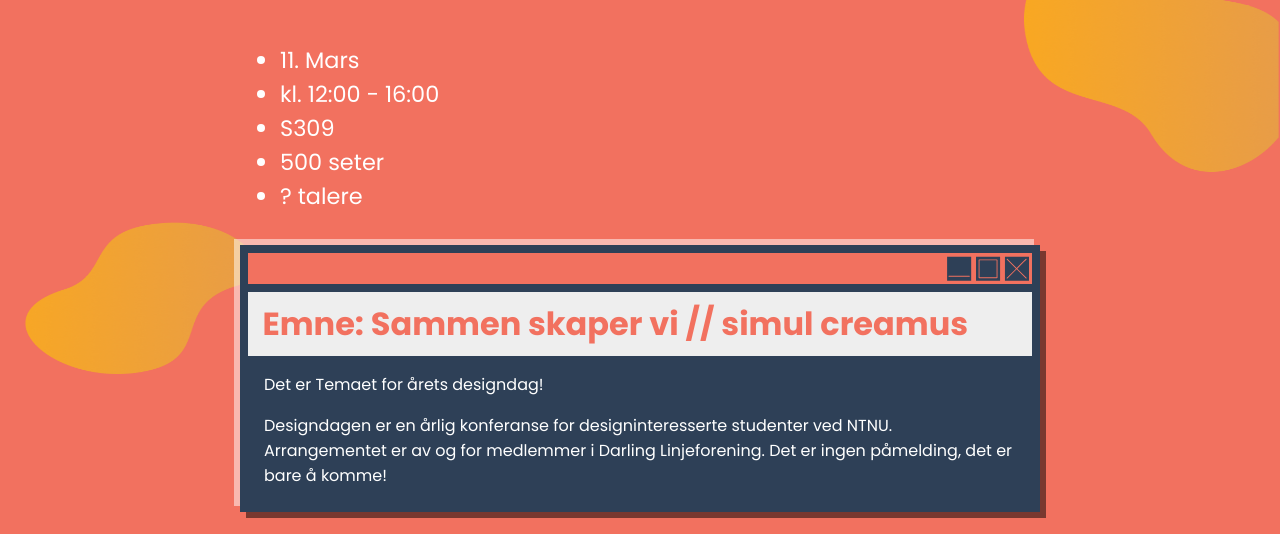
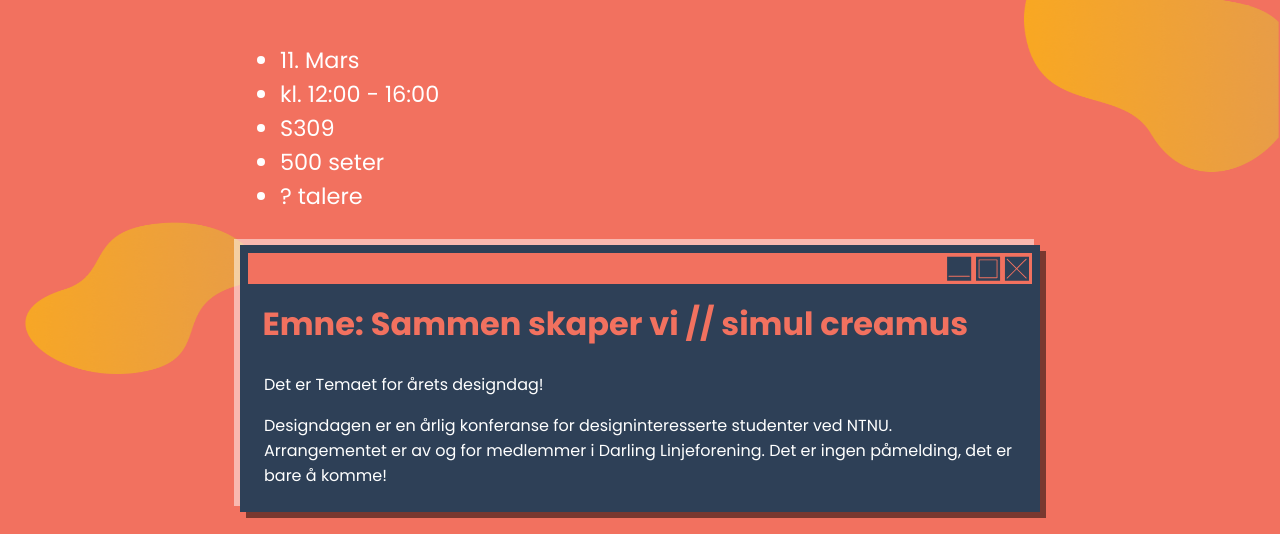
Before and after one commit to darling-linjeforening/Designdagen, a website: page index.html in a window 1280 px wide. Shown: the part 266-800 px from the top of the page. Drawn offline with Linux system fonts and the light colour scheme.

Commit message:
Update styles.css

```diff
--- a/css/styles.css
+++ b/css/styles.css
@@ -67,7 +67,7 @@ h1, h3{
 
 h1{
     font-size: 2rem;
-    background-color: none;
+    background-color: #2E4057;
     color: #f2715f;
 }
 
```
